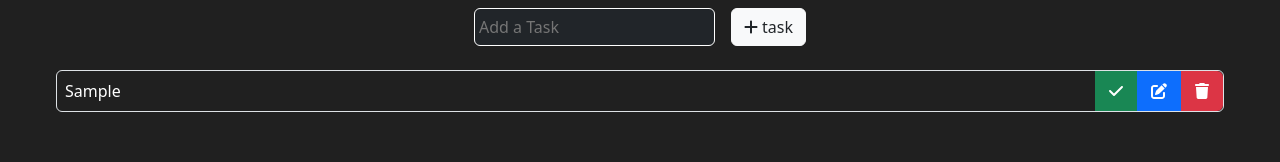
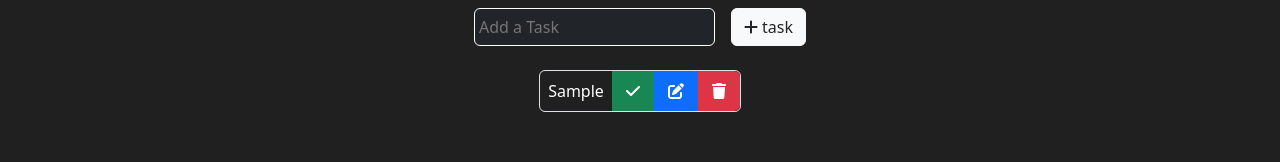
Before and after one commit to miljkovicjovan/minimalist-task-tracker, a React (Create React App) app: page / in a window 1280 px wide. Both pictures are taken after typing "Sample" into the empty fields and a click on the button "task". Shown: the part 224-386 px from the top of the page. Built offline with nearby package versions, Linux system fonts and the light colour scheme.

Commit message:
fixed styling of task a little bit

```diff
--- a/src/components/Footer.jsx
+++ b/src/components/Footer.jsx
@@ -1,6 +1,6 @@
 function Footer() {
   return (
-    <span className="fixed-bottom text-center pb-3">
+    <footer className="fixed-bottom text-center py-3">
         Contribute or support us on <a
           href="https://github.com/miljkovicjovan/minimalist-task-tracker"
           target='_blank'
@@ -8,7 +8,7 @@ function Footer() {
           className="text-primary text-decoration-none">
             GitHub &#10084;&#65039;
           </a>
-    </span>
+    </footer>
   )
 }
 
--- a/src/components/Task.jsx
+++ b/src/components/Task.jsx
@@ -9,7 +9,7 @@ function Task({ id, name, onDelete, onEdit, onComplete }) {
   const [editMode, setEditMode] = useState(false);
 
   return (
-    <Stack direction="horizontal" className="m-2 border rounded d-flex justify-content-between">
+    <Stack direction="horizontal" className="task m-2 mx-auto border rounded d-flex justify-content-between">
       {!editMode ? <span className="p-2">{name}</span> :
       <span className="d-flex align-items-center">
         <span className="text-secondary ps-2 pe-1"><i>Edit Mode</i></span>
--- a/src/styles.scss
+++ b/src/styles.scss
@@ -2,3 +2,11 @@ input {
     border: 1px solid white;
     outline: none;
 }
+
+footer {
+    background-color: rgb(32, 32, 32);
+}
+
+.task {
+    width: fit-content;
+}
```
